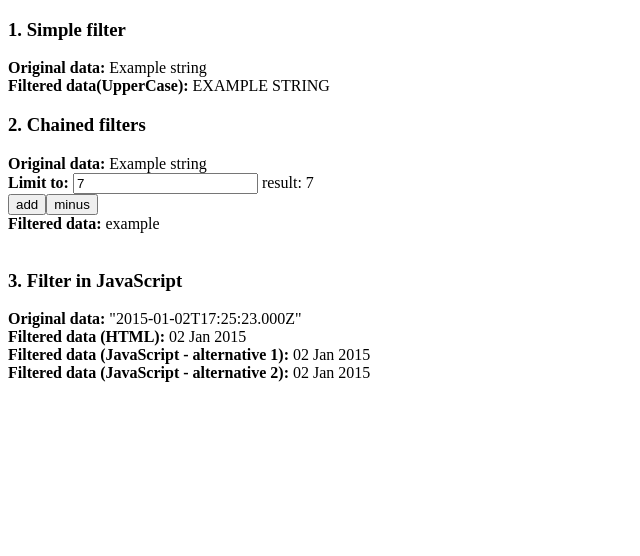
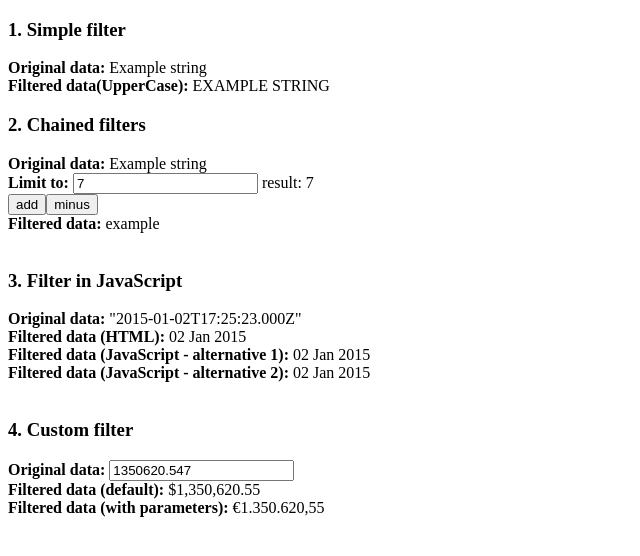
Before and after one commit to dancebutter/AngularJSDemo, a plain HTML site: page Collections/FormattingFilters/index.html in a window 1280 px wide. Shown: the whole page, without its empty margins (0-640 px from the left). Drawn offline with nearby package versions, Linux system fonts and the light colour scheme.

Commit message:
finish formatting filters(need check)

```diff
--- a/Collections/FormattingFilters/index.html
+++ b/Collections/FormattingFilters/index.html
@@ -25,6 +25,12 @@
 			<strong>Filtered data (HTML):</strong> {{dateData | date:"dd MMM yyyy"}} <br>
 			<strong>Filtered data (JavaScript - alternative 1):</strong> {{formatDate1(dateData, "dd MMM yyyy")}} <br>
 			<strong>Filtered data (JavaScript - alternative 2):</strong> {{formatDate2(dateData, "dd MMM yyyy")}} <br>
+			<br>
+
+			<h3>4. Custom filter</h3>
+			<label><strong>Original data:</strong> <input type="text" ng-model="numberData" /></label> <br>
+			<strong>Filtered data (default):</strong> {{numberData | customCurrency}} <br>
+			<strong>Filtered data (with parameters):</strong> {{numberData | customCurrency:"&euro;":",":".":2}} <br>
 		</div>
 	</body>
 </html>
--- a/Collections/FormattingFilters/script.js
+++ b/Collections/FormattingFilters/script.js
@@ -4,6 +4,7 @@ angular.module("mainModule", [])
 		$scope.stringData = "Example string";
 		$scope.digital = 7;
 		$scope.dateData = new Date();
+		$scope.numberData = 1350620.547;
 
 		// Utility function
 		$scope.formatDate1 = function(date, format) {
@@ -28,4 +29,45 @@ angular.module("mainModule", [])
 				$scope.digital -= 1;
 			}
 		};
+	})
+	.filter("customCurrency" ,function(numberFilter) {
+		function isNumeric(value) {
+			return(!isNaN(parseFloat(value)) && isFinite(value));
+		}
+
+		return function(inputNumber, currencySymbol, decimalSeparator, thousandsSeparator, decimalDigits) {
+			if(isNumeric(inputNumber)) {
+				// Default values for the optional arguments
+				currencySymbol = (typeof currencySymbol === "undefined") ? "$" : currencySymbol;
+				decimalSeparator = (typeof decimalSeparator === "undefined") ? "." : decimalSeparator;
+				thousandsSeparator = (typeof thousandsSeparator === "undefined") ? "," : thousandsSeparator;
+				decimalDigits = (typeof decimalDigits === "undefined" || !isNumeric(decimalDigits)) ? 2 : decimalDigits;
+
+				if(decimalDigits < 0) {
+					decimalDigits = 0;
+				}
+
+				// Format the input number through the number filter
+				// The resulting number will have "," as a thousands separator
+				// and "." as a decimal separator.
+				var formattedNumber = numberFilter(inputNumber, decimalDigits);
+
+				// Extract the integral and the decimal parts
+				var numberParts = formattedNumber.split(".");
+
+				// Replace the "," symbol in the integral part
+				// with the specified thousands separator.
+				numberParts[0] = numberParts[0].split(",").join(thousandsSeparator);
+
+				// Compose the final result
+				var result = currencySymbol + numberParts[0];
+
+				if(numberParts.length == 2) {
+					result += decimalSeparator + numberParts[1];
+				}
+				return result;
+			} else {
+				return inputNumber;
+			}
+		};
 	});
```
